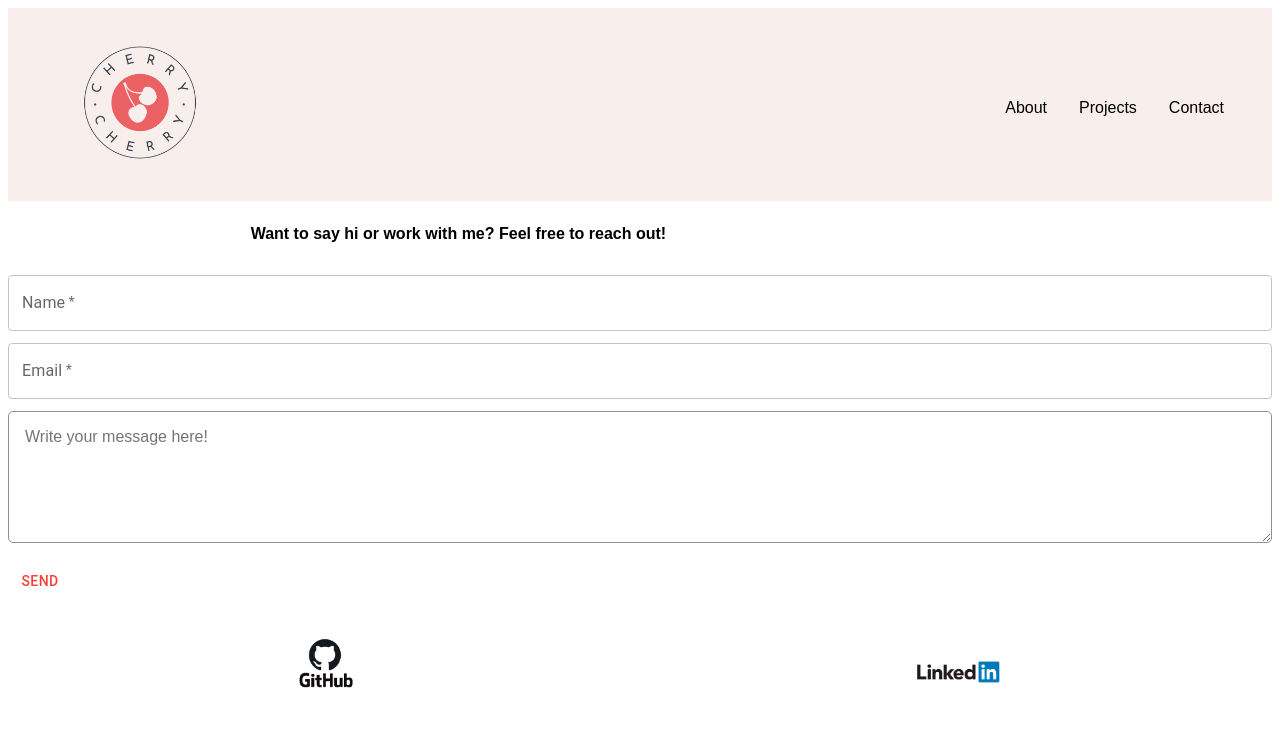
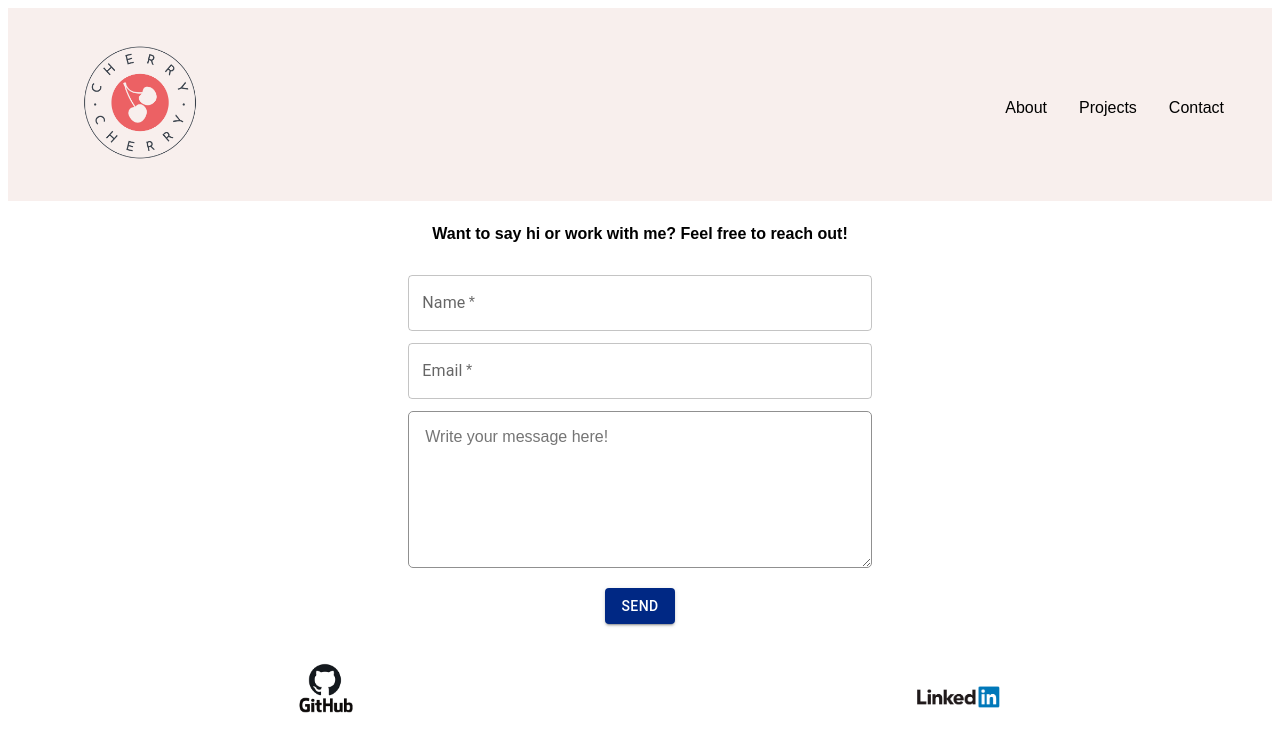
Before and after one commit to mscherryxu/portfolio-ts, a React (Create React App) app: page /contact in a window 1280 px wide. Shown: the top 752 px of the page. Built offline with nearby package versions, Linux system fonts and the light colour scheme.

Commit message:
Styled contact form and changed button to dark color

```diff
--- a/src/components/Contact.js
+++ b/src/components/Contact.js
@@ -4,7 +4,7 @@ import Button from '@mui/material/Button';
 import Box from '@mui/material/Box';
 import { TextareaAutosize } from '@mui/material';
 import { createTheme, ThemeProvider } from '@mui/material/styles';
-import { red, purple } from '@mui/material/colors';
+import { red } from '@mui/material/colors';
 import emailjs from '@emailjs/browser';
 import Swal from 'sweetalert2';
 
@@ -14,7 +14,7 @@ const theme = createTheme({
       main: red[500],
     },
     secondary: {
-      main: purple[500],
+      main: '#002884',
     },
   },
 });
@@ -48,7 +48,7 @@ function Contact() {
   return (
     <>
       <ThemeProvider theme={theme}>
-        <Box>
+        <Box display="flex" justifyContent="center" textAlign="center">
           <form onSubmit={onHandleSubmit}>
             <div>
               <h1 className="contact-header">
@@ -63,7 +63,6 @@ function Contact() {
                 required
               />
             </div>
-
             <div>
               <TextField
                 fullWidth
@@ -84,7 +83,7 @@ function Contact() {
                 placeholder="Write your message here!"
                 style={{
                   width: '100%',
-                  height: 100,
+                  height: 125,
                   fontSize: '1rem',
                   padding: '1rem',
                   marginTop: '0.5rem',
@@ -96,7 +95,15 @@ function Contact() {
               />
             </div>
             <div>
-              <Button type="submit">Send</Button>
+              <Button
+                type="submit"
+                variant="contained"
+                color="secondary"
+                display="flex"
+                justifyContent="center"
+              >
+                Send
+              </Button>
             </div>
           </form>
         </Box>
--- a/src/styles/contact.css
+++ b/src/styles/contact.css
@@ -14,7 +14,6 @@
 .contact-header {
   font-size: 1rem;
   padding: 1rem;
-  width: 70%;
   text-align: center;
 }
 
```
Also changed, not shown: 1 other file (tests, documents, lock files or other folders).
